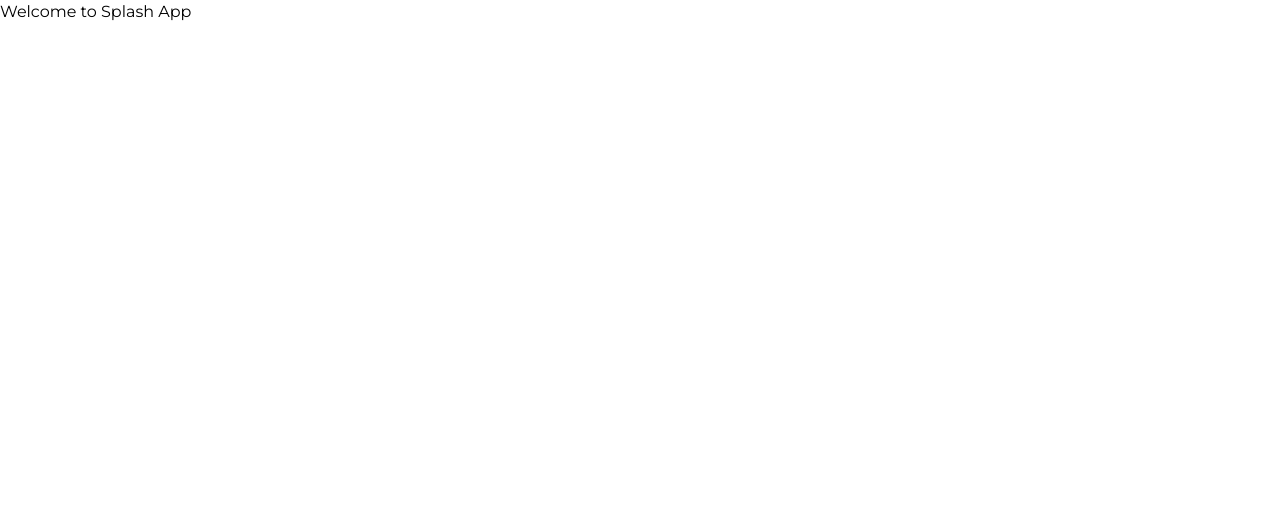
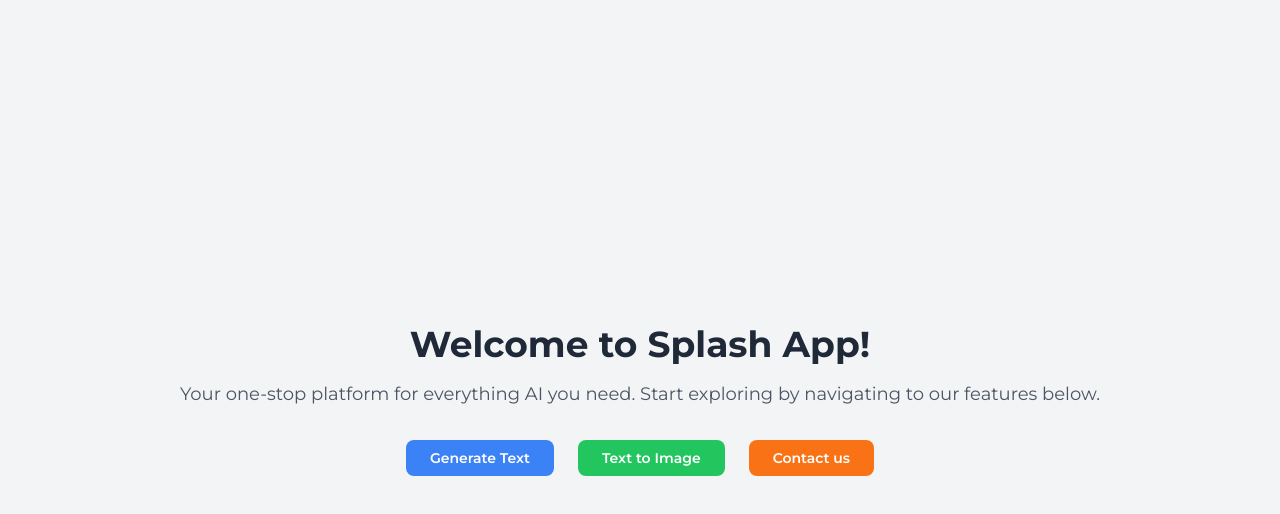
Before and after one commit to LeGabriel254/alx-project-0x03-setup, a Next.js app in the folder alx-project-0x03/: page / in a window 1280 px wide. Shown: the top 514 px of the page. Built offline with nearby package versions, Linux system fonts and the light colour scheme.

Commit message:
Chored:3 additional mini apps.This can be accessible through imperative routing.

```diff
--- a/alx-project-0x03/pages/index.tsx
+++ b/alx-project-0x03/pages/index.tsx
@@ -1,12 +1,35 @@
-import React from "react";
+import Button from "@/components/common/Button";
+import { useRouter } from "next/router";
 
-  const Home = () => {
-    return (
-     <div>
-      <h1> Welcome to Splash App </h1>
-     </div>
-    )
+interface PageRouteProps {
+  pageRoute: string
+}
+
+export default function Home() {
+  const router = useRouter()
+
+  // Imeperative routing with useRouter
+  const routeToNextPage  = ({ pageRoute }: PageRouteProps) => {
+    router.push(pageRoute, undefined, { shallow: false})
   }
 
+  return (
+    <div className="min-h-screen bg-gray-100 flex flex-col justify-center items-center text-center">
+      {/* Welcome Message */}
+      <h1 className="text-4xl font-bold text-gray-800 mb-4">
+        Welcome to Splash App!
+      </h1>
+      <p className="text-lg text-gray-600 mb-8">
+        Your one-stop platform for everything AI you need. Start exploring by
+        navigating to our features below.
+      </p>
 
-  export default Home;
+      {/* Navigation Options */}
+      <div className="flex gap-6">
+        <Button action={() => routeToNextPage({ pageRoute: '/generate-text-ai' })} buttonLabel="Generate Text" buttonBackgroundColor="blue" />
+        <Button action={() => routeToNextPage({ pageRoute: '/text-to-image'})} buttonLabel="Text to Image" buttonBackgroundColor="green" />
+        <Button action={() => routeToNextPage({ pageRoute: '/counter-app'})} buttonLabel="Contact us" buttonBackgroundColor="orange" />
+      </div>
+    </div>
+  );
+}
```
